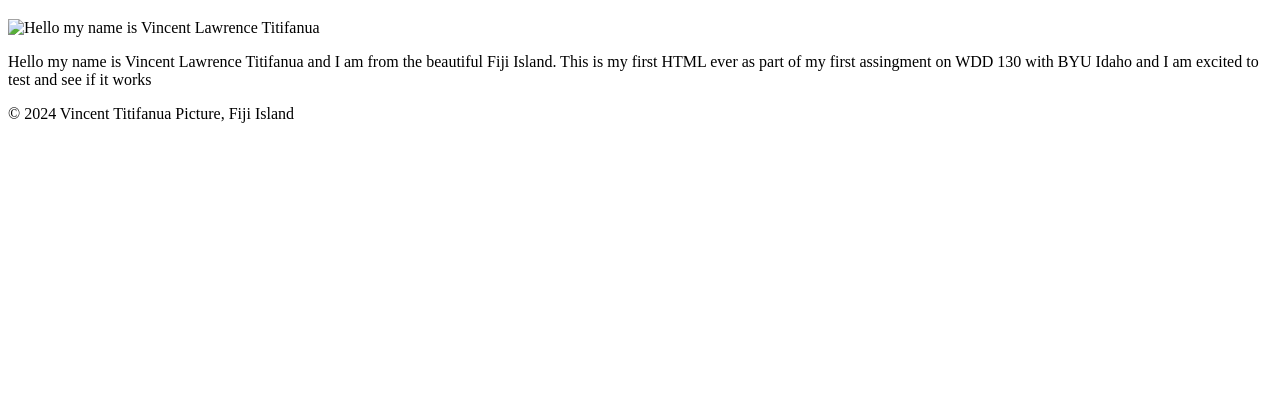
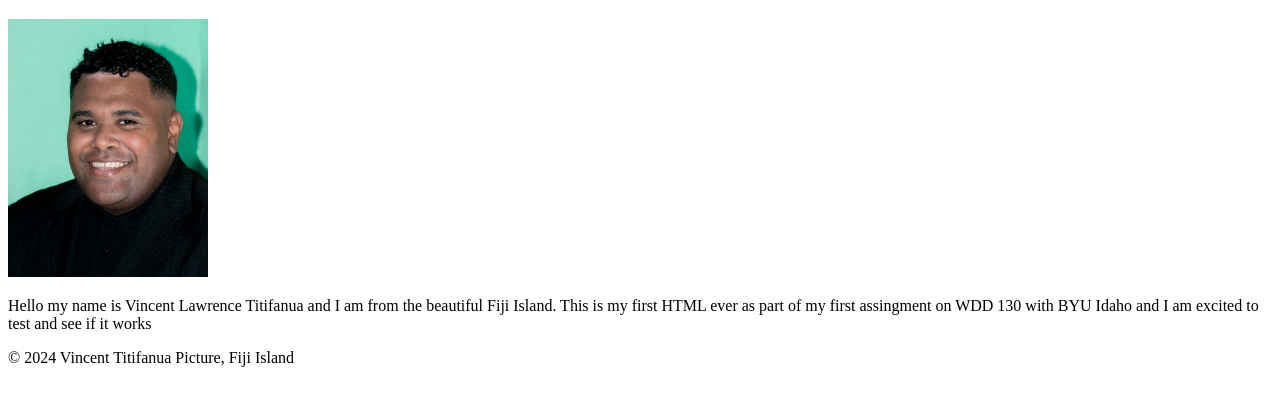
Before and after one commit to vincetitifanua/wdd-130, a plain HTML site: page index.html in a window 1280 px wide. Shown: the part 87-492 px from the top of the page. Drawn offline with Linux system fonts and the light colour scheme.

Commit message:
Ammended the file names

```diff
--- a/index.html
+++ b/index.html
@@ -15,7 +15,7 @@
 </header>
 <main>
     <h1>Vincent Lawrence Titifanua | WDD 130</h1>
-<img src="image/Profile.jpg" alt="Hello my name is Vincent Lawrence Titifanua" width="200">
+<img src="images/Profile.jpg" alt="Hello my name is Vincent Lawrence Titifanua" width="200">
 
 <p>Hello my name is Vincent Lawrence Titifanua and I am from the beautiful Fiji Island. This is my first HTML ever as part of my first assingment on WDD 130 with BYU Idaho and I am excited to test and see if it works</p>
 </main>
```
